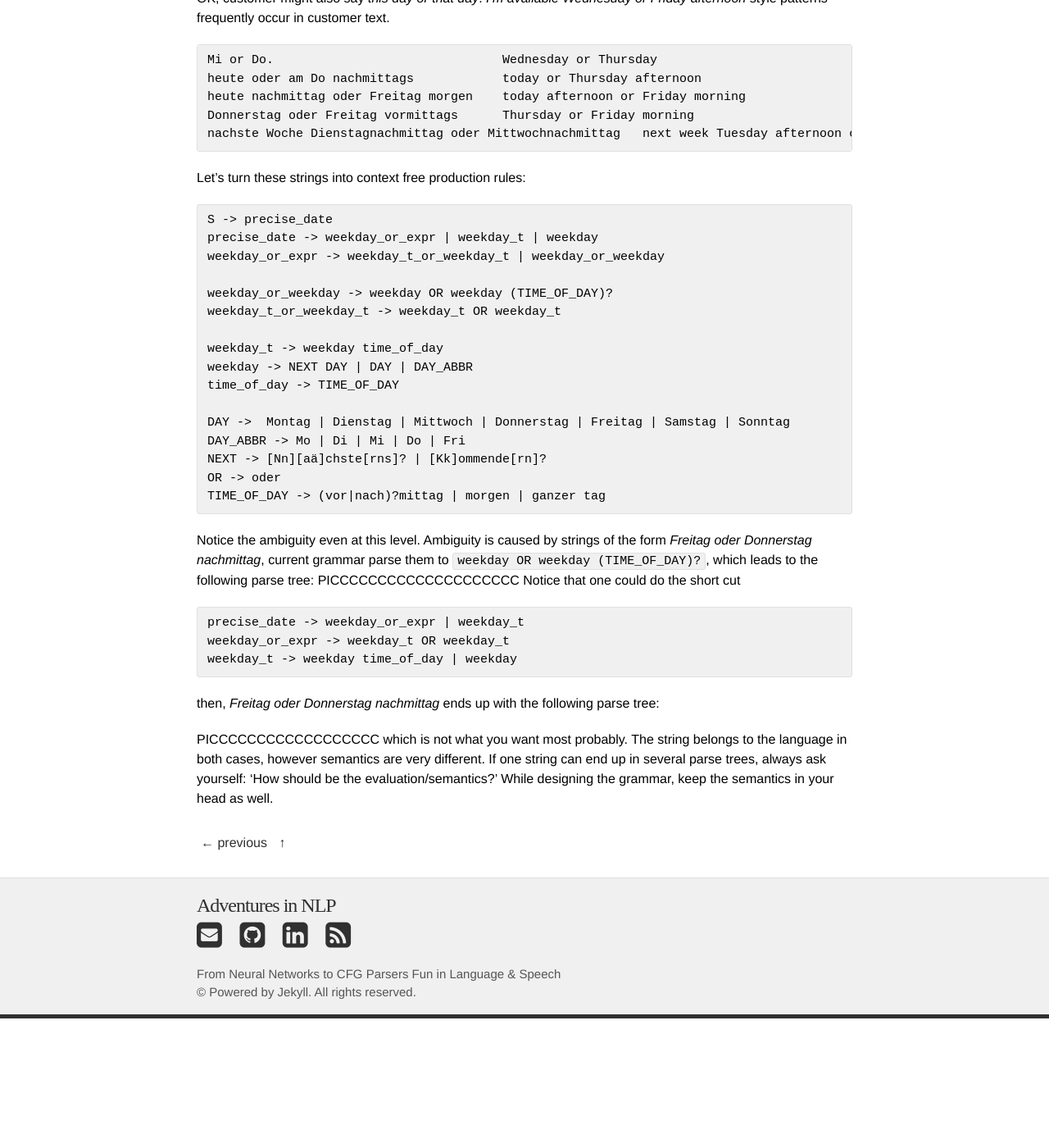
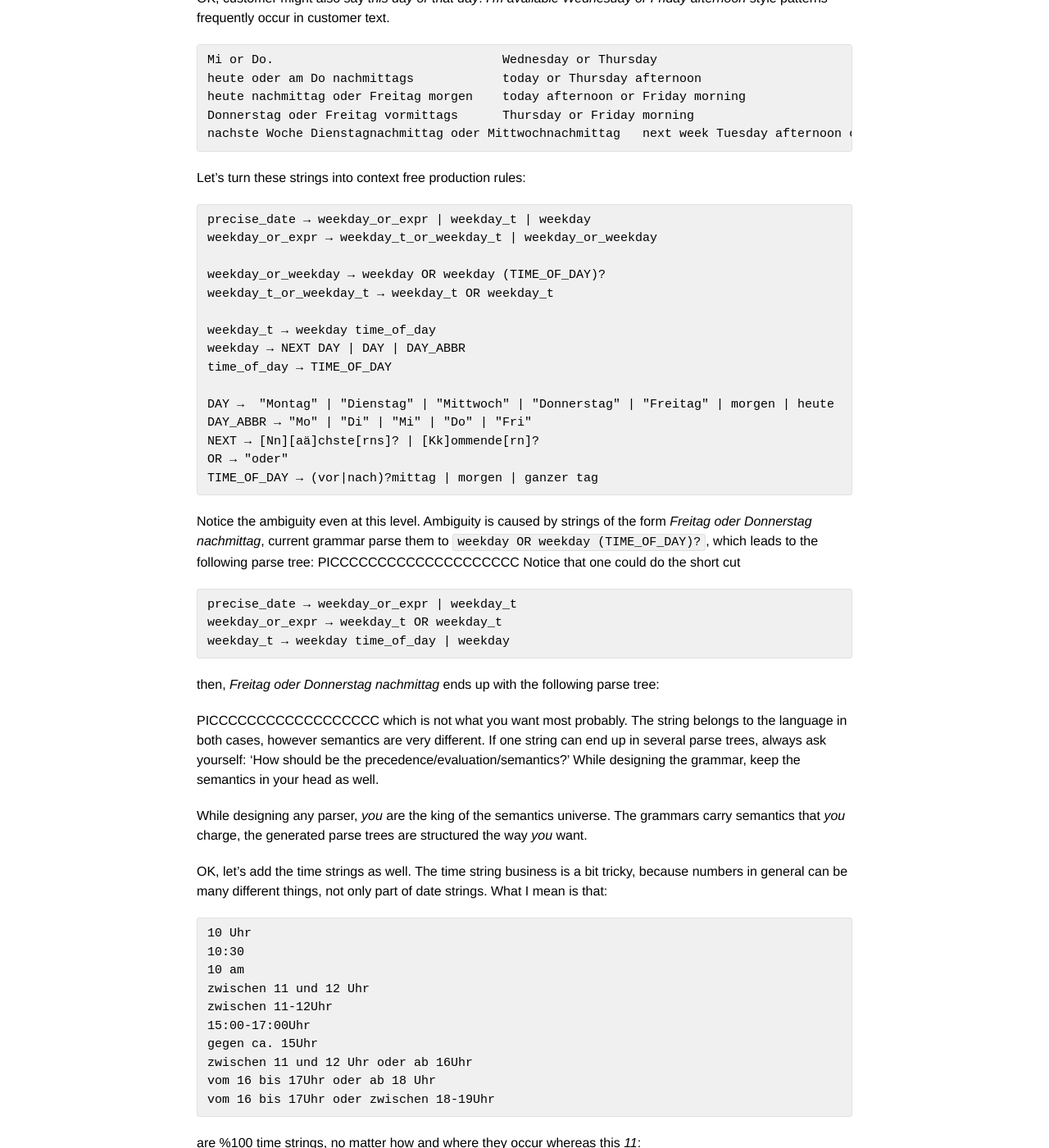
Before and after one commit to DuyguA/DuyguA.github.io, a Jekyll site: the page built from _posts/2018-3-28-chatbot-nlu-series-datetimeparser.md, in a window 1280 px wide and 1400 px high, scrolled down 1807 px. Shown: the whole window at 82% size. Built offline with Jekyll 4.4.1, drawn with Linux system fonts in a browser that asks for light colours; nearby versions of some CDN libraries; some web fonts are replaced; before the commit the page ends 3049 px from its top, so only the background shows below that; some of the changed text lies outside the part shown.

Commit message:
more dates

````diff
--- a/_posts/2018-3-28-chatbot-nlu-series-datetimeparser.md
+++ b/_posts/2018-3-28-chatbot-nlu-series-datetimeparser.md
@@ -9,6 +9,7 @@
 ---
 
 # Chatbot NLU Part III: Date-Time Parser
+
 Entity extraction and evaluation is an important part of e-mail processing and chatbot NLU pipelines. In this post, we'll see how to parse date-time strings out and evaluate them into Python objects.
 Customer care and sales domain *always* contain date-time expressions; more appointment dates in sales context, more past 'complaint' dates in customer care area. Whether marking the date to the sales agent's calendar, search for a ticket in CRM system or join as a feature to NLU algorithms; recognizing and evaluating date-time expressions is a crucial part of customer care text processing.
 
@@ -29,7 +30,7 @@
 
 Enough speaking, let's see the CFGs on action:
 
-## German date-time CFG
+## Designing the Grammar
 
 We'll build a grammar to recognize the **precise dates**: dates look like appointment dates, near future or near past. For instance *yesterday 11 am*, *yesterday afternoon*, *tomorrow at 8.00Uhr*, *23 March Monday, 12:00*... Far away dates i.e. *after 6 moths*, *in 3rd Quarter*, *beginning of the new year* ... can be processed similarly. Let's make a list of strings that we want to recognize:
 
@@ -76,22 +77,21 @@
 Let's turn these strings into context free production rules:
 
 ```
-S -> precise_date
-precise_date -> weekday_or_expr | weekday_t | weekday
-weekday_or_expr -> weekday_t_or_weekday_t | weekday_or_weekday
+precise_date → weekday_or_expr | weekday_t | weekday
+weekday_or_expr → weekday_t_or_weekday_t | weekday_or_weekday
 
-weekday_or_weekday -> weekday OR weekday (TIME_OF_DAY)?
-weekday_t_or_weekday_t -> weekday_t OR weekday_t
+weekday_or_weekday → weekday OR weekday (TIME_OF_DAY)?
+weekday_t_or_weekday_t → weekday_t OR weekday_t
 
-weekday_t -> weekday time_of_day
-weekday -> NEXT DAY | DAY | DAY_ABBR
-time_of_day -> TIME_OF_DAY
+weekday_t → weekday time_of_day
+weekday → NEXT DAY | DAY | DAY_ABBR
+time_of_day → TIME_OF_DAY
 
-DAY ->  Montag | Dienstag | Mittwoch | Donnerstag | Freitag | Samstag | Sonntag
-DAY_ABBR -> Mo | Di | Mi | Do | Fri
-NEXT -> [Nn][aä]chste[rns]? | [Kk]ommende[rn]?
-OR -> oder
-TIME_OF_DAY -> (vor|nach)?mittag | morgen | ganzer tag
+DAY →  "Montag" | "Dienstag" | "Mittwoch" | "Donnerstag" | "Freitag" | morgen | heute
+DAY_ABBR → "Mo" | "Di" | "Mi" | "Do" | "Fri"
+NEXT → [Nn][aä]chste[rns]? | [Kk]ommende[rn]?
+OR → "oder"
+TIME_OF_DAY → (vor|nach)?mittag | morgen | ganzer tag
 ```
 
 Notice the ambiguity even at this level. Ambiguity is caused by strings of the form *Freitag oder Donnerstag nachmittag*, current grammar parse them to `weekday OR weekday (TIME_OF_DAY)?`, which leads to the following parse tree:
@@ -99,12 +99,76 @@
 Notice that one could do the short cut
 
 ```
-precise_date -> weekday_or_expr | weekday_t
-weekday_or_expr -> weekday_t OR weekday_t
-weekday_t -> weekday time_of_day | weekday
+precise_date → weekday_or_expr | weekday_t
+weekday_or_expr → weekday_t OR weekday_t
+weekday_t → weekday time_of_day | weekday
 ```
 
 then, *Freitag oder Donnerstag nachmittag* ends up with the following parse tree:
 
 PICCCCCCCCCCCCCCCCCC
-which is not what you want most probably. The string belongs to the language in both cases, however semantics are very different. If one string can end up in several parse trees, always ask yourself: 'How should be the evaluation/semantics?' While designing the grammar, keep the semantics in your head as well.
+which is not what you want most probably. The string belongs to the language in both cases, however semantics are very different. If one string can end up in several parse trees, always ask yourself: 'How should be the precedence/evaluation/semantics?' While designing the grammar, keep the semantics in your head as well.
+
+While designing any parser, *you* are the king of the semantics universe. The grammars carry semantics that *you* charge, the generated parse trees are structured the way *you* want.
+
+OK, let's add the time strings as well. The time string business is a bit tricky, because numbers in general can be many different things, not only part of date strings. What I mean is that:
+
+```
+10 Uhr
+10:30
+10 am
+zwischen 11 und 12 Uhr
+zwischen 11-12Uhr
+15:00-17:00Uhr
+gegen ca. 15Uhr
+zwischen 11 und 12 Uhr oder ab 16Uhr
+vom 16 bis 17Uhr oder ab 18 Uhr
+vom 16 bis 17Uhr oder zwischen 18-19Uhr
+```
+
+are %100 time strings, no matter how and where they occur whereas this *11*:
+
+```
+morgen ab 11        tomorrow beginning from 11
+```
+
+or even *ab 11* can alone without more qualifiers, mean many things other than a time without the *tomorrow*, which makes this expression a date-time string.
+Let's first make a list of easy strings, then generate them:
+
+```
+time_expr →  time_or_time | qualified_times | uhr_time
+time_or_time →  qualified_times OR qualified_times
+qualified_times →  (from_uhr_till_uhr | between_uhr | qualified_uhr)
+from_uhr_till_uhr →  FROM (uhr_time|might_be_uhr) UNTIL uhr_time
+between_uhr →  (BETWEEN)? (uhr_time|might_be_uhr) (TILL|AND) uhr_time
+qualified_uhr →  (TOWARDS|UM|UNTIL|AB|FROM) (CIRCA)? uhr_time
+
+uhr_time →  DEF_HOUR UHR | DIGIT_NUM UHR | DEF_HOUR
+
+might_be_uhr →  TWO_DIGIT_NUM
+TWO_DIGIT_NUM → \b[012]\d
+DEF_HOUR → \b[012]?\d:[012345]\d?
+
+UHR → "Uhr" | "h"
+BETWEEN → "zwischen" | "Zw."
+AND → "und"
+AT → "um"
+ZUM → "zum"
+AB → "ab"
+TOWARDS → "gegen"
+AMPM → "am" | "pm"
+TILL → "-"
+FROM → "von" | "vom"
+UNTIL → "bis"
+MAX → "max." | "max"
+CIRCA → "ca." | "ca"
+```
+
+We're ready to complete the grammar combining date and time:
+
+```
+S →  precise_date_time
+precise_date_time →  precise_date time_expr | precise_date | time_expr
+```
+
+Let's parse some strings and see what happens.
````
